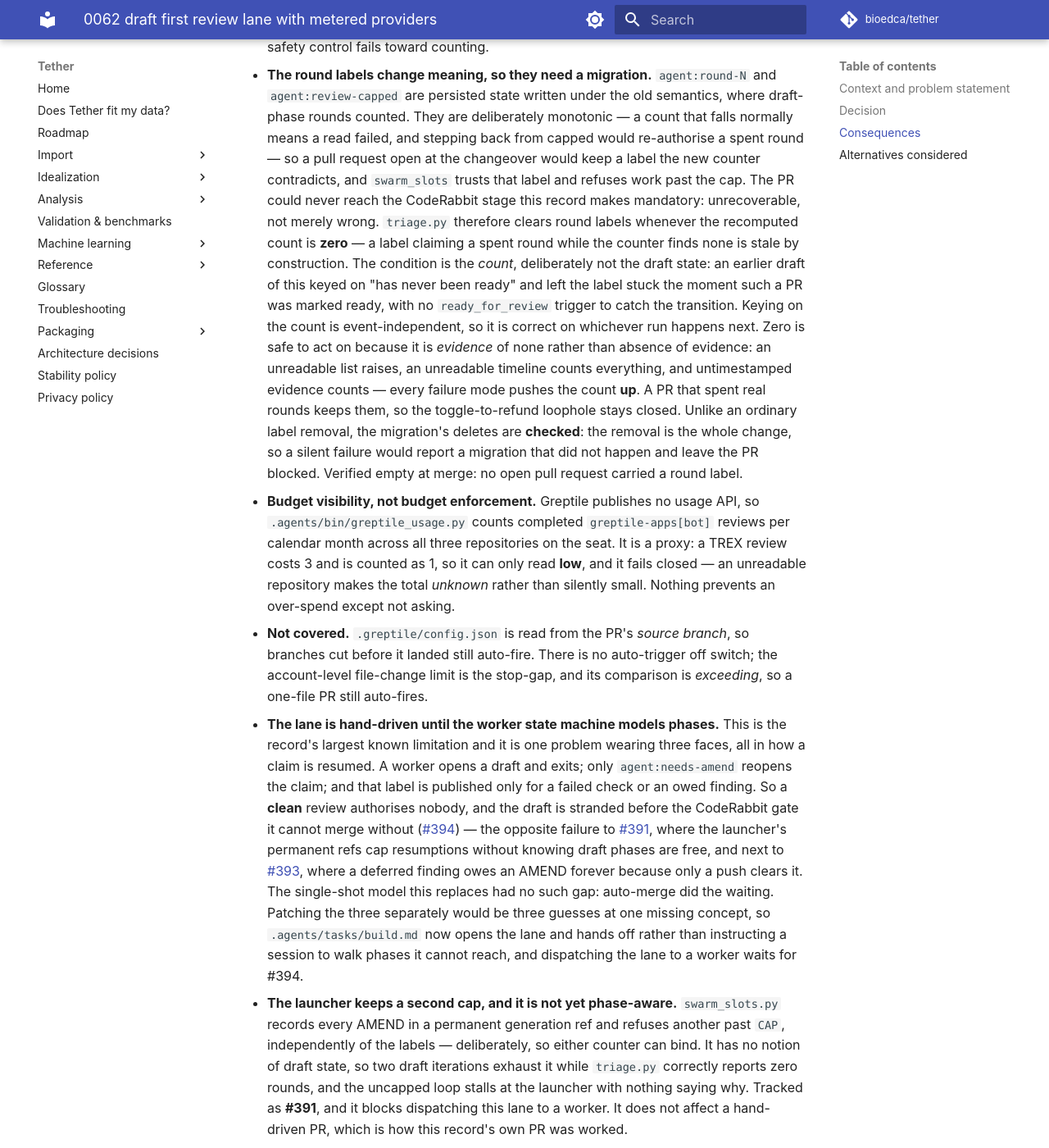
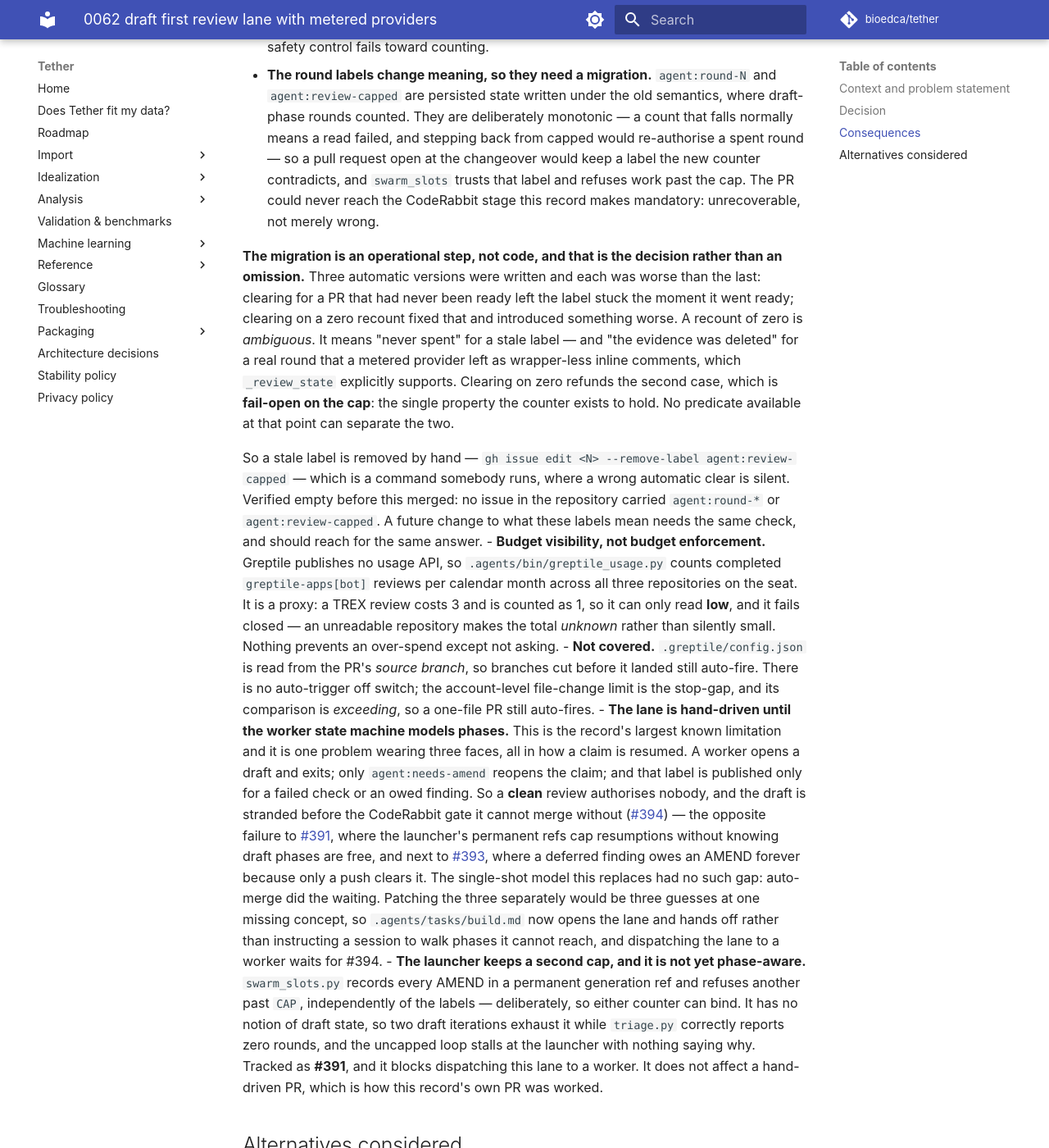
Before and after one commit to bioedca/tether, an MkDocs documentation site: the page built from docs/adr/0062-draft-first-review-lane-with-metered-providers.md, in a window 1280 px wide and 1400 px high, scrolled down 2415 px. Shown: the whole window at 82% size. Built offline with MkDocs 1.6.1 and Material for MkDocs 9.7.7, drawn with Linux system fonts in a browser that asks for light colours; comment, search, counter and statistics services are not loaded; the version menu is left out.

Commit message:
fix(agents): drop the automatic label migration; it cannot tell refund from stale
Codex is right and the fix is to remove my own code. A recount of zero is
AMBIGUOUS and no predicate available at that point resolves it: it means "never
spent" for a stale label, and "the evidence was deleted" for a real round a
metered provider left as wrapper-less inline comments - which _review_state
explicitly supports. Clearing on zero refunds the second case, which is
fail-OPEN on the cap, the single property this module exists to hold.

That is the third version of this migration and the trend was the argument
against it: never-ready left the label stuck the moment a PR went ready;
count-based fixed that and introduced this; each round found the next hole. The
migration is now an operational step - `gh issue edit N --remove-label
agent:review-capped` - which is a command somebody runs, where a wrong automatic
clear is silent. Verified empty again before this commit: no issue in the
repository carries agent:round-* or agent:review-capped. _apply's fatal_removals
goes with it, since nothing now removes a label as the whole change.

Second finding, and one of its surfaces was a live safety bug rather than stale
prose. amend.md told an AMEND session to re-arm auto-merge after answering
findings. CodeRabbit is NOT a required check, so arming it on a PR whose gate has
not been satisfied merges past the mandatory gate - the exact bypass the lane
exists to prevent, wired into the task template. It now arms only when the lane
is complete.

The rest of the single-session terminal path swept with it: SKILL.md's summary,
the openai.yaml default_prompt, AGENTS.md, CLAUDE.md, CONTRIBUTING.md and the
PRD all said "open a PR, arm auto-merge, exit". Re-swept after: the only
surviving mentions are in the merge bullet, which is the end of the lane and
correct.

Refs: #384

```diff
--- a/docs/adr/0062-draft-first-review-lane-with-metered-providers.md
+++ b/docs/adr/0062-draft-first-review-lane-with-metered-providers.md
@@ -90,18 +90,21 @@ leg, and a quota refusal from it is recorded as *did not review*.
   and stepping back from capped would re-authorise a spent round — so a pull request open at the
   changeover would keep a label the new counter contradicts, and `swarm_slots` trusts that label and
   refuses work past the cap. The PR could never reach the CodeRabbit stage this record makes
-  mandatory: unrecoverable, not merely wrong. `triage.py` therefore clears round labels whenever the
-  recomputed count is **zero** — a label claiming a spent round while the counter finds none is
-  stale by construction. The condition is the *count*, deliberately not the draft state: an earlier
-  draft of this keyed on "has never been ready" and left the label stuck the moment such a PR was
-  marked ready, with no `ready_for_review` trigger to catch the transition. Keying on the count is
-  event-independent, so it is correct on whichever run happens next. Zero is safe to act on because
-  it is *evidence* of none rather than absence of evidence: an unreadable list raises, an unreadable
-  timeline counts everything, and untimestamped evidence counts — every failure mode pushes the
-  count **up**. A PR that spent real rounds keeps them, so the toggle-to-refund loophole stays
-  closed. Unlike an ordinary label removal, the migration's deletes are **checked**: the removal is
-  the whole change, so a silent failure would report a migration that did not happen and leave the
-  PR blocked. Verified empty at merge: no open pull request carried a round label.
+  mandatory: unrecoverable, not merely wrong.
+
+  **The migration is an operational step, not code, and that is the decision rather than an
+  omission.** Three automatic versions were written and each was worse than the last: clearing for a
+  PR that had never been ready left the label stuck the moment it went ready; clearing on a zero
+  recount fixed that and introduced something worse. A recount of zero is *ambiguous*. It means
+  "never spent" for a stale label — and "the evidence was deleted" for a real round that a metered
+  provider left as wrapper-less inline comments, which `_review_state` explicitly supports. Clearing
+  on zero refunds the second case, which is **fail-open on the cap**: the single property the counter
+  exists to hold. No predicate available at that point can separate the two.
+
+  So a stale label is removed by hand — `gh issue edit <N> --remove-label agent:review-capped` —
+  which is a command somebody runs, where a wrong automatic clear is silent. Verified empty before
+  this merged: no issue in the repository carried `agent:round-*` or `agent:review-capped`. A future
+  change to what these labels mean needs the same check, and should reach for the same answer.
 - **Budget visibility, not budget enforcement.** Greptile publishes no usage API, so
   `.agents/bin/greptile_usage.py` counts completed `greptile-apps[bot]` reviews per calendar month
   across all three repositories on the seat. It is a proxy: a TREX review costs 3 and is counted as
```
Also changed, not shown: .agents/skills/tether-worker/SKILL.md (+3 -1 lines), .agents/tasks/amend.md (+7 -2 lines), AGENTS.md (+2 -1 lines), CLAUDE.md (+2 -1 lines), CONTRIBUTING.md (+5 -3 lines), docs/PRD.md (+4 -2 lines), 3 other files.
